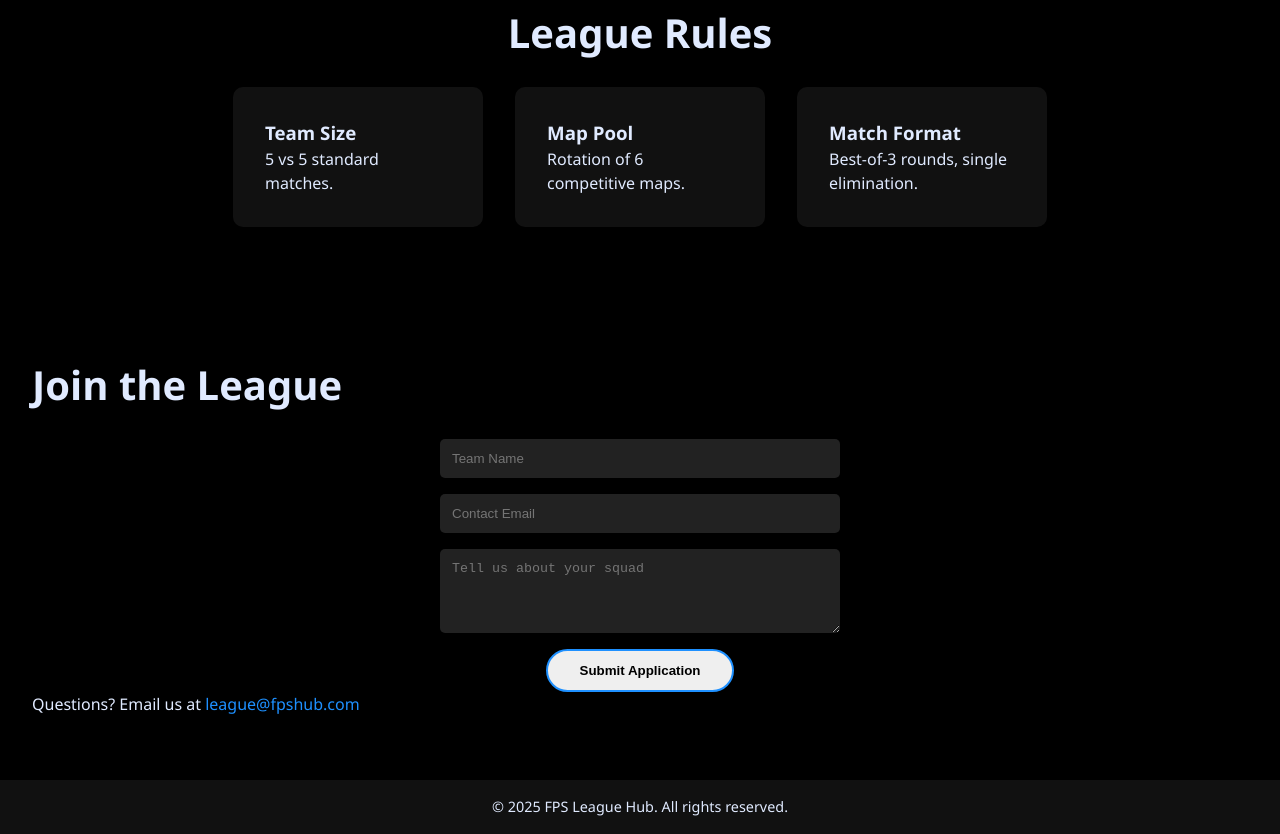
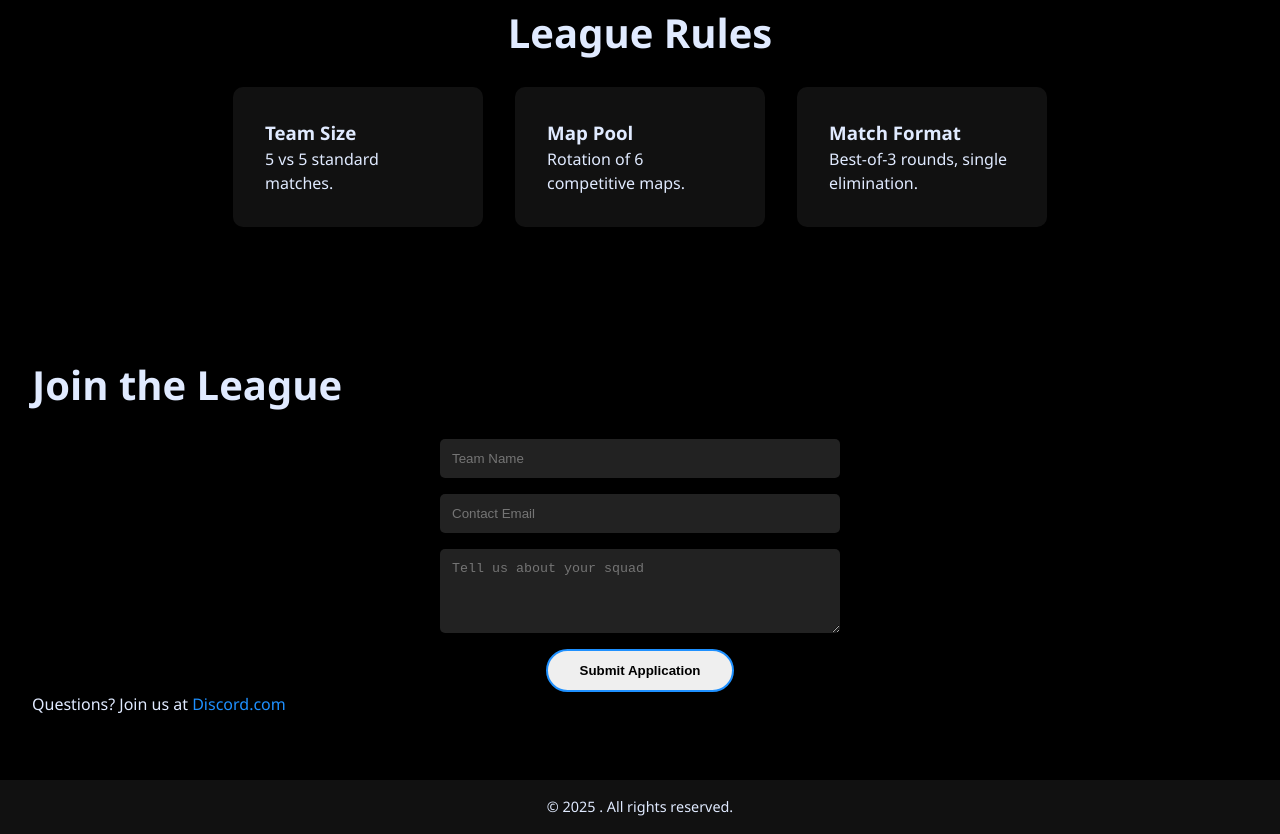
Before and after one commit to M1hunter09/Reign-FC, a plain HTML site: page index.html in a window 1280 px wide. Shown: the part 1573-2407 px from the top of the page. Drawn offline with Linux system fonts and the light colour scheme.

Commit message:
Update index.html

```diff
--- a/index.html
+++ b/index.html
@@ -87,11 +87,11 @@
       <textarea rows="4" placeholder="Tell us about your squad" required></textarea>
       <button type="submit" class="btn">Submit Application</button>
     </form>
-    <p class="small">Questions? Email us at <a href="mailto:league@fpshub.com">league@fpshub.com</a></p>
+    <p class="small">Questions? Join us at <a href="mailto:https://discord.gg/C93dnBpcrr">Discord.com</a></p>
   </section>
 
   <footer>
-    <p>© 2025 FPS League Hub. All rights reserved.</p>
+    <p>© 2025 . All rights reserved.</p>
   </footer>
 
   <script src="script.js"></script>
```
